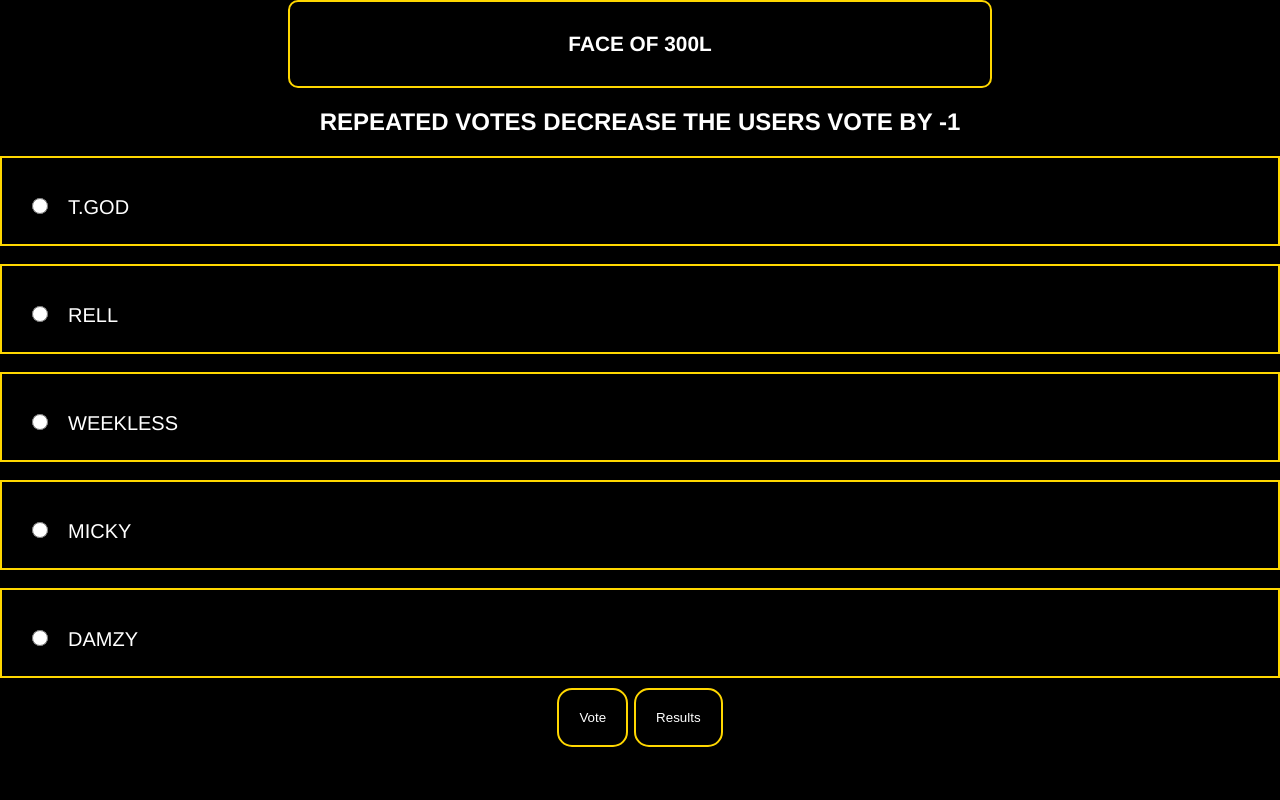
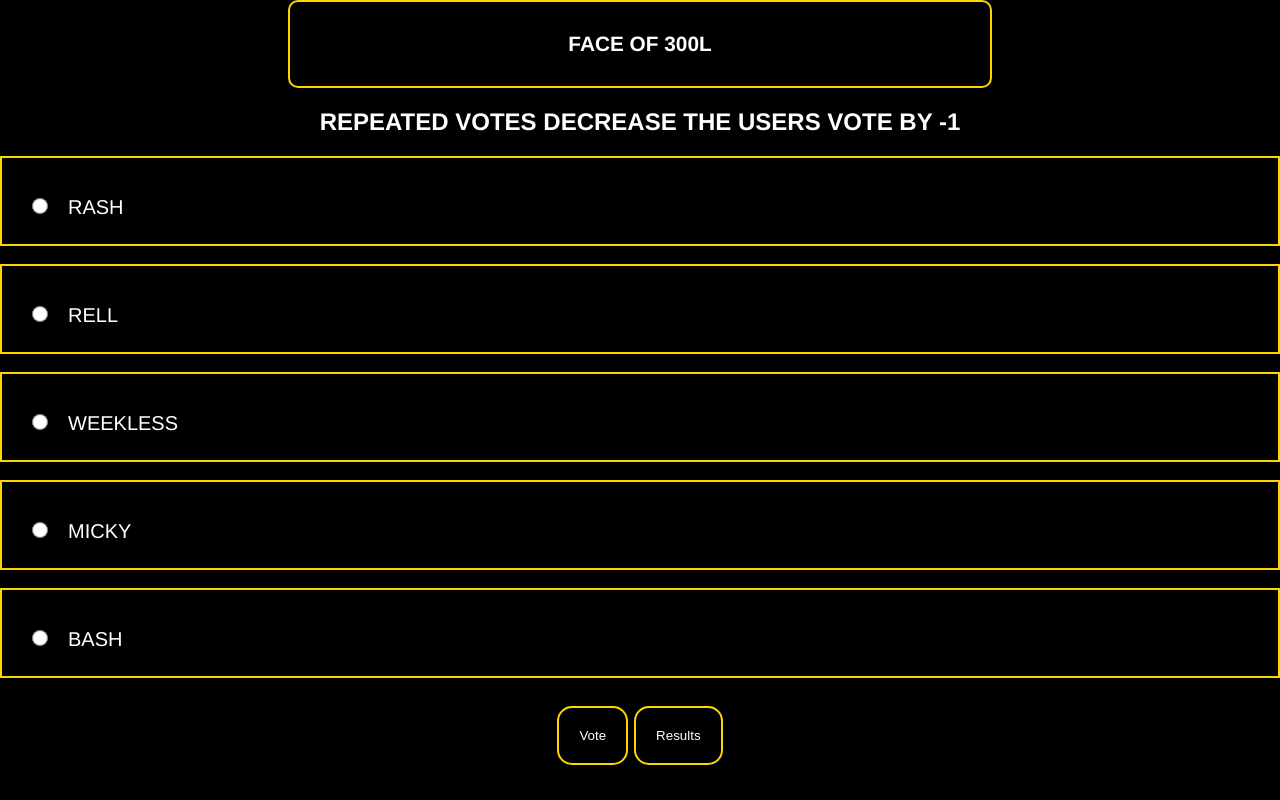
Before and after one commit to kenny3198/SABES-VOTIN-PLARTFORM, a Vue app: page /levelThree in a window 1280 px wide. Built offline with nearby package versions, Linux system fonts and the light colour scheme.

Commit message:
changes commited

```diff
--- a/src/components/StudentOfYear.vue
+++ b/src/components/StudentOfYear.vue
@@ -16,8 +16,8 @@
    </div>
     <br>
    <div class="first-input">
-    <input v-model="output" type="radio" value="BERRY (500L)" name="gender" id="MR C">
-    <label for="MR C">BERRY (500L)</label>
+    <input v-model="output" type="radio" value="YUSUF (500L)" name="gender" id="MR C">
+    <label for="MR C">YUSUF (500L)</label>
     </div>
   <br>
   <div class="first-input">
--- a/src/components/enterprenureOfTheYear.vue
+++ b/src/components/enterprenureOfTheYear.vue
@@ -26,8 +26,8 @@
     </div>
   <br>
   <div class="first-input">
-     <input v-model="output" type="radio" value="RELL (300L)" name="gender" id="MR D">
-     <label for="MR D">RELL (300L)</label>
+     <input v-model="output" type="radio" value="JUSTICE (400L)" name="gender" id="MR D">
+     <label for="MR D">JUSTICE (400L)</label>
      </div>
      <br>
      <div class="first-input">
--- a/src/components/jagabanOfAbe.vue
+++ b/src/components/jagabanOfAbe.vue
@@ -11,8 +11,8 @@
     </div>
      <br>
     <div class="first-input">
-   <input v-model="output" type="radio" value="DAMZY (300L)" name="gender" id="MR B">
-   <label for="MR B">DAMZY (300L)</label>
+   <input v-model="output" type="radio" value="BOSSMAN (500L)" name="gender" id="MR B">
+   <label for="MR B">BOSSMAN (500L)</label>
    </div>
     <br>
    <div class="first-input">
--- a/src/components/levelFour.vue
+++ b/src/components/levelFour.vue
@@ -16,8 +16,8 @@
    </div>
     <br>
    <div class="first-input">
-    <input v-model="output" type="radio" value="A.B SHARP" name="gender" id="MR C">
-    <label for="MR C">A.B SHARP</label>
+    <input v-model="output" type="radio" value="AMINAT" name="gender" id="MR C">
+    <label for="MR C">AMINAT</label>
     </div>
   <br>
     <div class="first-input">
--- a/src/components/levelThree.vue
+++ b/src/components/levelThree.vue
@@ -6,8 +6,8 @@
       <h2 class="repeated">REPEATED VOTES DECREASE THE USERS VOTE BY -1</h2>
   <div class="container">
     <div class="first-input">
-      <input v-model="output" type="radio" value="T.God" name="gender" id="Mr A">
-     <label for="Mr A">T.GOD</label>
+      <input v-model="output" type="radio" value="RASH" name="gender" id="Mr A">
+     <label for="Mr A">RASH</label>
     </div>
      <br>
     <div class="first-input">
@@ -26,12 +26,11 @@
       </div>
       <br>
   <div class="first-input">
-     <input v-model="output" type="radio" value="DAMZY" name="gender" id="MR D">
-     <label for="MR D">DAMZY</label>
+     <input v-model="output" type="radio" value="BASH" name="gender" id="MR D">
+     <label for="MR D">BASH</label>
      </div>
-
-
-  </div>
+     <br>
+   </div>
   <div class="btn-container">
      <button @click="voteLevelThree" class="btn">Vote</button>
     <button @click="results" class="btn">Results</button>
--- a/src/components/mostInfluencial.vue
+++ b/src/components/mostInfluencial.vue
@@ -21,8 +21,8 @@
     </div>
   <br>
   <div class="first-input">
-     <input v-model="output" type="radio" value="PATO (400L)" name="gender" id="MR D">
-     <label for="MR D">PATO (400)</label>
+     <input v-model="output" type="radio" value="BOSSMAN (500L)" name="gender" id="MR D">
+     <label for="MR D">BOSSMAN (500L)</label>
      </div>
      <br>
       <div class="first-input">
```
